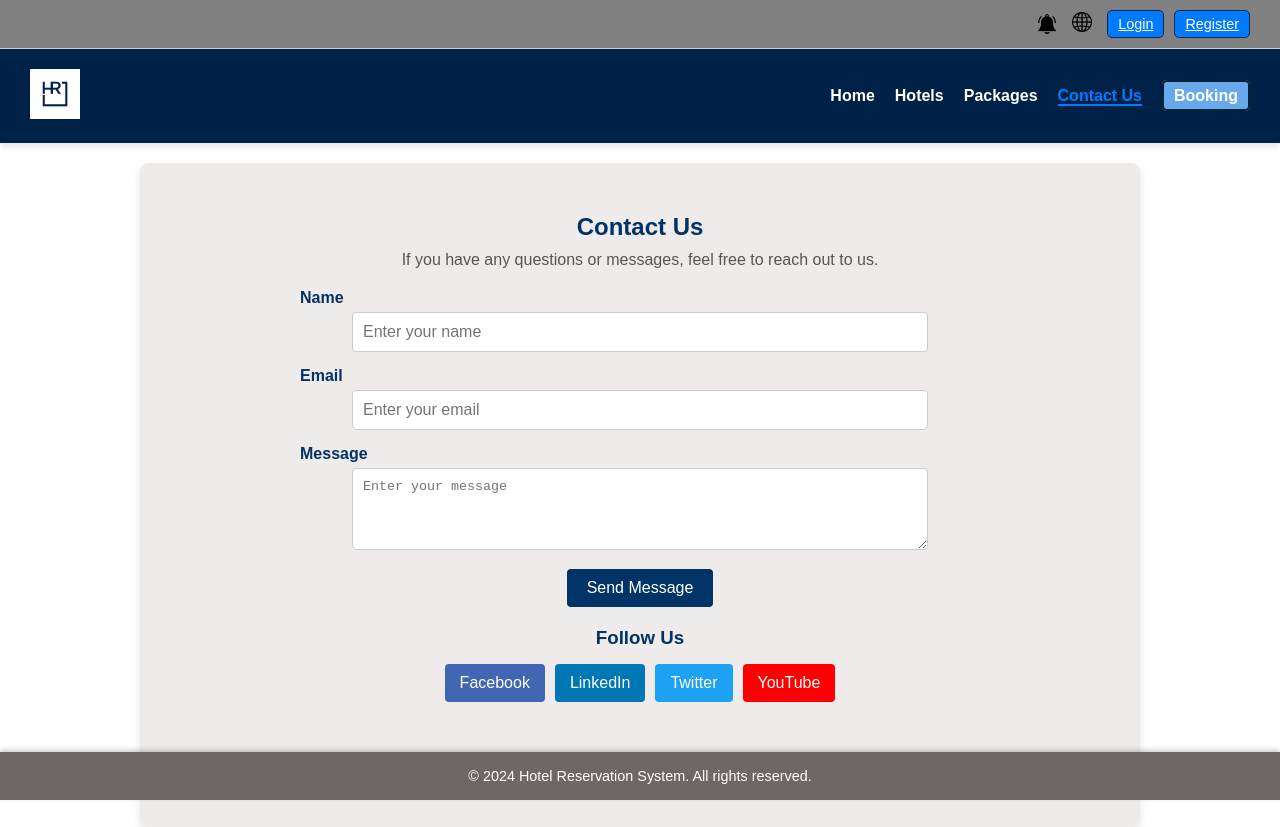
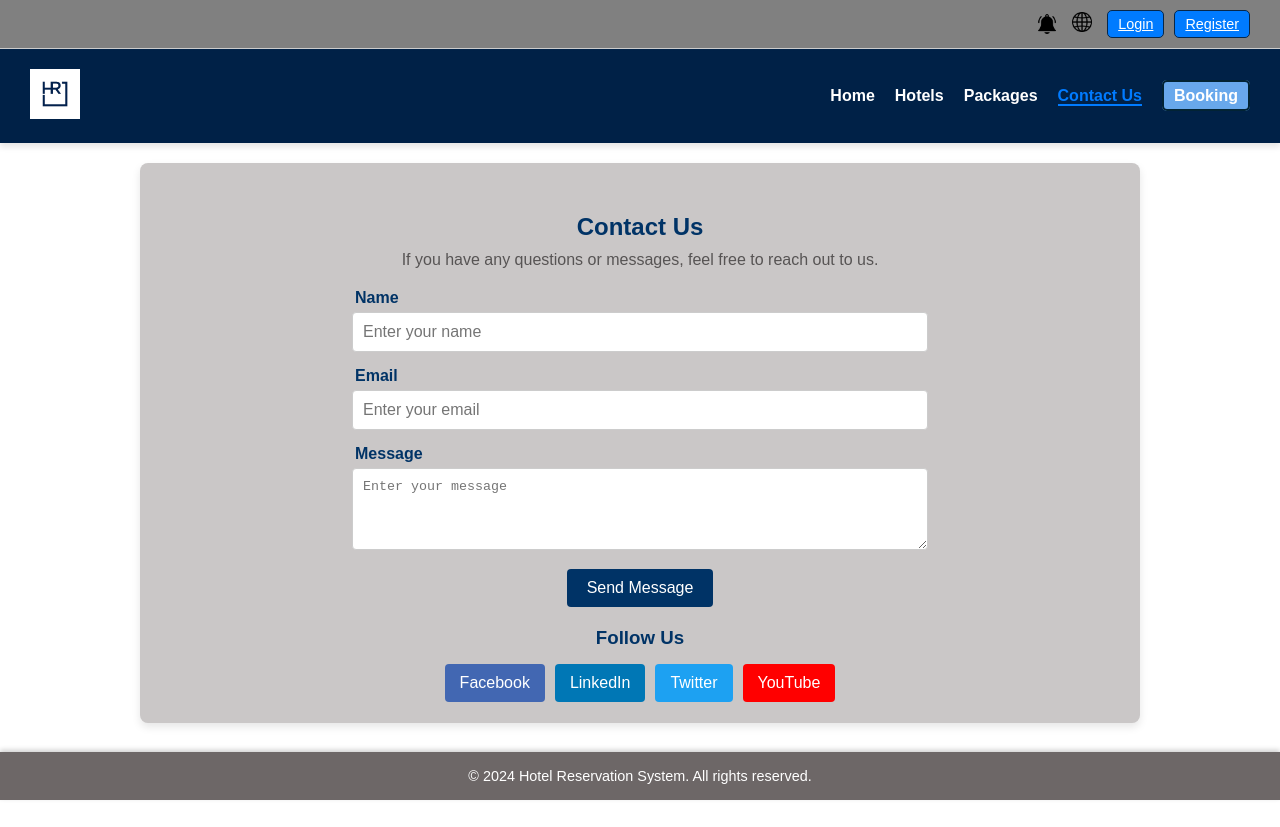
Before and after one commit to githmini2000/Hotel-Reservation-System, a React (Create React App) app: page /contact in a window 1280 px wide. After the commit the page ends 800 px from the top, so only its background shows below. Built offline with nearby package versions, Linux system fonts and the light colour scheme.

Commit message:
Updated the ContactUs Files

```diff
--- a/src/pages/ContactUs.css
+++ b/src/pages/ContactUs.css
@@ -1,8 +1,9 @@
 .contact-container {
     max-width: 1000px;
+    height: 560px;
     margin: 0 auto;
     padding: 20px;
-    background-color: #f0ebeb;
+    background-color: #cac7c7;
     border-radius: 8px;
     box-shadow: 0 4px 8px rgba(0, 0, 0, 0.1);
     position: relative;
@@ -17,7 +18,7 @@
   }
 
   .contact-container p {
-    color: #555;
+    color: #575454;
     text-align: center;
     margin-bottom: 20px;
   }
@@ -32,7 +33,7 @@
     color: #003366;
     margin-bottom: 5px;
     text-align: left;
-    padding-left: 140px;
+    padding-left: 195px;
   }
 
   .contact-form input,
@@ -81,6 +82,7 @@
     margin: 5px;
     border-radius: 4px;
     display: inline-block;
+
   }
 
   .social-icons .facebook-icon {
```
